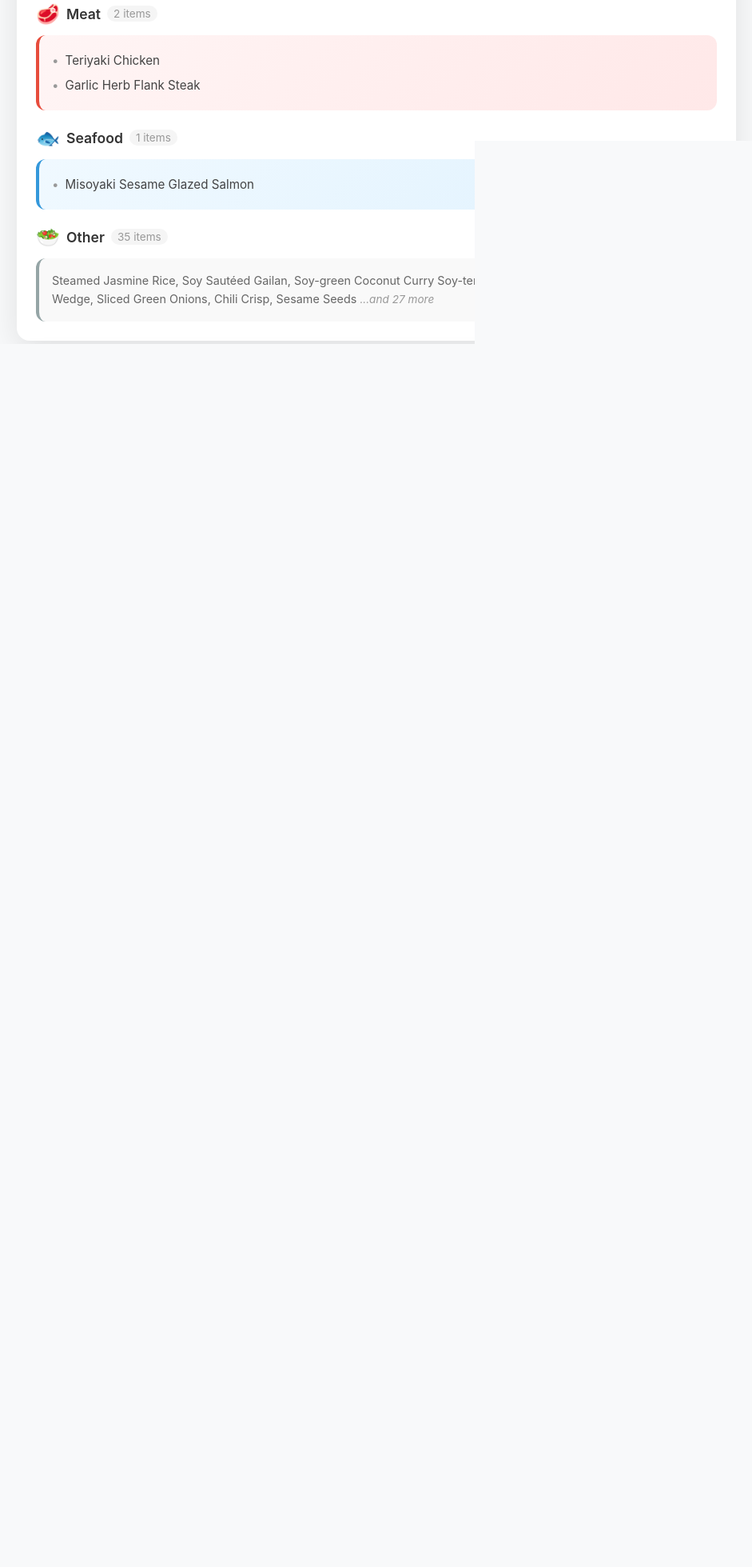
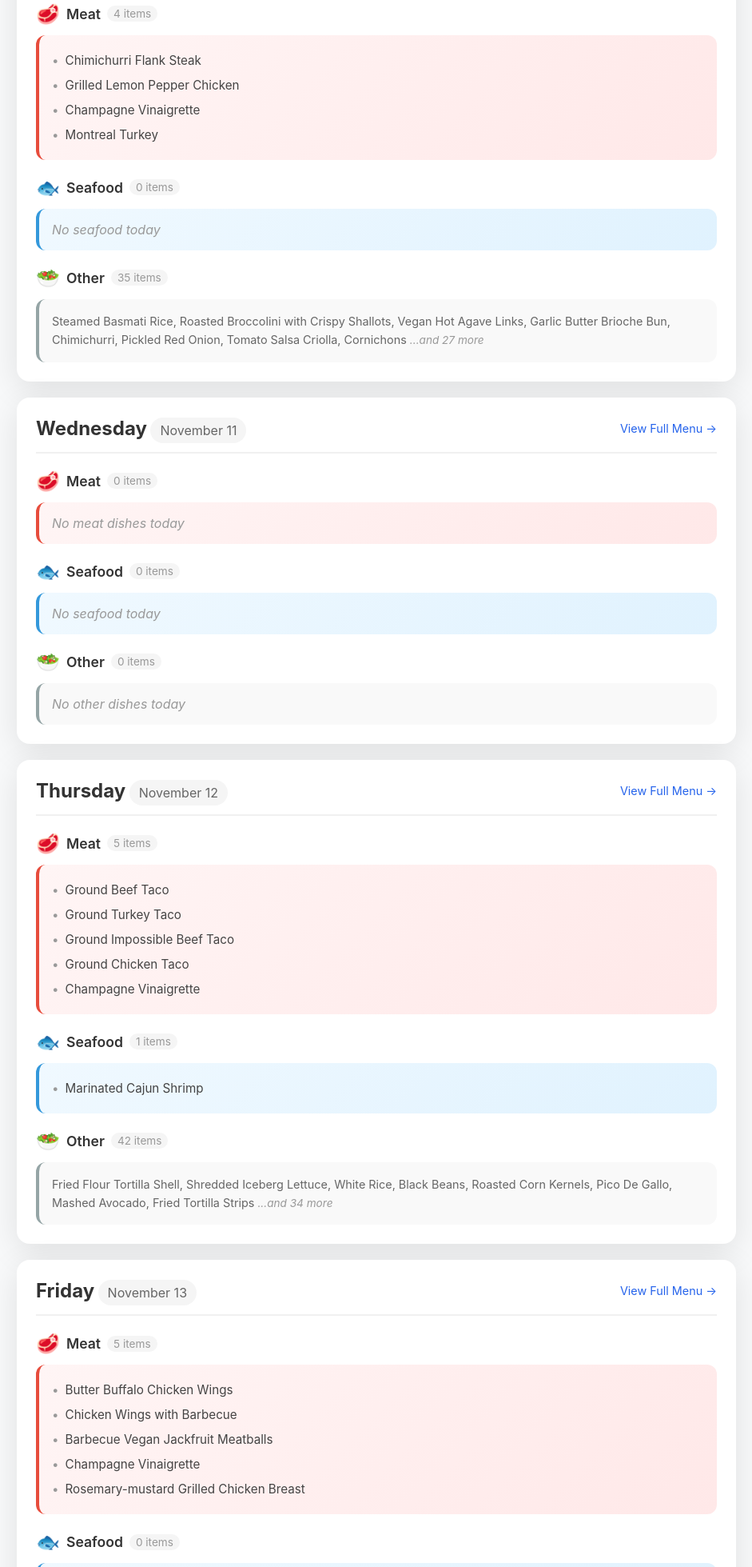
Before and after one commit to yyan5-sc/lunch-menu, a plain HTML site: page index.html in a window 1280 px wide. Shown: the part 841-2800 px from the top of the page at 80% size, without its empty margins (169-1110 px from the left). Drawn offline with Linux system fonts and the light colour scheme.

Commit message:
Update menu

```diff
--- a/index.html
+++ b/index.html
@@ -3,7 +3,7 @@
 <head>
     <meta charset="UTF-8">
     <meta name="viewport" content="width=device-width, initial-scale=1.0">
-    <title>Weekly Lunch Menu - 2026-11-02 to 2026-11-06</title>
+    <title>Weekly Lunch Menu - 2026-11-09 to 2026-11-13</title>
     <style>
         * {
             margin: 0;
@@ -199,16 +199,16 @@
         <header>
             <h1>🍽️ Weekly Lunch Menu</h1>
             <p>Palo Alto Cafeteria</p>
-            <p class="generated-time">Updated: Monday, November 02, 2026 at 12:08 PM UTC</p>
+            <p class="generated-time">Updated: Monday, November 09, 2026 at 12:39 PM UTC</p>
         </header>
 
         <div class="day-card">
             <div class="day-header">
                 <div>
                     <span class="day-name">Monday</span>
-                    <span class="day-date">November 02</span>
+                    <span class="day-date">November 09</span>
                 </div>
-                <a href="https://snap-palo-alto.cafebonappetit.com/cafe/2026-11-02/" target="_blank" class="menu-link">View Full Menu →</a>
+                <a href="https://snap-palo-alto.cafebonappetit.com/cafe/2026-11-09/" target="_blank" class="menu-link">View Full Menu →</a>
             </div>
 
             <div class="category">
@@ -219,9 +219,9 @@
                 </div>
                 <div class="meat-section">
                     <ul class='items-list'>
-                        <li>Grilled Saffron Honey-milk Glazed Chicken</li>
-                        <li>Persian Lamb and Eggplant Stew</li>
-                        <li>Vegetable Kufteh Persian Style Meatballs with Harissa</li>
+                        <li>Saffron Chicken Thighs</li>
+                        <li>Champagne Vinaigrette</li>
+                        <li>Lemon Thyme Marinated Flank Steak</li>
                     </ul>
                 </div>
             </div>
@@ -234,55 +234,7 @@
                 </div>
                 <div class="seafood-section">
                     <ul class='items-list'>
-                        <li>Montreal Shrimp</li>
-                    </ul>
-                </div>
-            </div>
-
-            <div class="category">
-                <div class="category-header">
-                    <span class="category-icon">🥗</span>
-                    <span class="category-title">Other</span>
-                    <span class="category-count">32 items</span>
-                </div>
-                <div class="other-section">
-                    <p class='items-inline'>Saffron Basmati Rice, Sauteed Zucchini and Tomatoes, White Flatbread, Mast-o Khiar Cucumber Yogurt Herb Sauce, Pickled Red Onion, Green Goddess Dressing, Red Wine Vinaigrette, Avocado Vinaigrette <span class='more-items'>...and 24 more</span></p>
-                </div>
-            </div>
-        </div>
-
-        <div class="day-card">
-            <div class="day-header">
-                <div>
-                    <span class="day-name">Tuesday</span>
-                    <span class="day-date">November 03</span>
-                </div>
-                <a href="https://snap-palo-alto.cafebonappetit.com/cafe/2026-11-03/" target="_blank" class="menu-link">View Full Menu →</a>
-            </div>
-
-            <div class="category">
-                <div class="category-header">
-                    <span class="category-icon">🥩</span>
-                    <span class="category-title">Meat</span>
-                    <span class="category-count">2 items</span>
-                </div>
-                <div class="meat-section">
-                    <ul class='items-list'>
-                        <li>Teriyaki Chicken</li>
-                        <li>Garlic Herb Flank Steak</li>
-                    </ul>
-                </div>
-            </div>
-
-            <div class="category">
-                <div class="category-header">
-                    <span class="category-icon">🐟</span>
-                    <span class="category-title">Seafood</span>
-                    <span class="category-count">1 items</span>
-                </div>
-                <div class="seafood-section">
-                    <ul class='items-list'>
-                        <li>Misoyaki Sesame Glazed Salmon</li>
+                        <li>Lemon Seared Skin on Sea Bass</li>
                     </ul>
                 </div>
             </div>
@@ -294,7 +246,7 @@
                     <span class="category-count">35 items</span>
                 </div>
                 <div class="other-section">
-                    <p class='items-inline'>Steamed Jasmine Rice, Soy Sautéed Gailan, Soy-green Coconut Curry Soy-tempeh, Vegetable Spring Roll, Lemon Wedge, Sliced Green Onions, Chili Crisp, Sesame Seeds <span class='more-items'>...and 27 more</span></p>
+                    <p class='items-inline'>Lemon-parsley Couscous, Roasted Mini Peppers, Lemon Garlic Tofu, Cucumber and Mint Yogurt Sauce, Zhoug (spicy Cilantro Sauce), Pickled Red Onion, Crumbled Feta Cheese, Sesame Hummus <span class='more-items'>...and 27 more</span></p>
                 </div>
             </div>
         </div>
@@ -302,23 +254,24 @@
         <div class="day-card">
             <div class="day-header">
                 <div>
-                    <span class="day-name">Wednesday</span>
-                    <span class="day-date">November 04</span>
+                    <span class="day-name">Tuesday</span>
+                    <span class="day-date">November 10</span>
                 </div>
-                <a href="https://snap-palo-alto.cafebonappetit.com/cafe/2026-11-04/" target="_blank" class="menu-link">View Full Menu →</a>
+                <a href="https://snap-palo-alto.cafebonappetit.com/cafe/2026-11-10/" target="_blank" class="menu-link">View Full Menu →</a>
             </div>
 
             <div class="category">
                 <div class="category-header">
                     <span class="category-icon">🥩</span>
                     <span class="category-title">Meat</span>
-                    <span class="category-count">3 items</span>
+                    <span class="category-count">4 items</span>
                 </div>
                 <div class="meat-section">
                     <ul class='items-list'>
-                        <li>Lemon-garlic Chicken Gyro</li>
-                        <li>Greek Inspired Beef Souvlaki</li>
-                        <li>Garlic-honey Glazed Turkey</li>
+                        <li>Chimichurri Flank Steak</li>
+                        <li>Grilled Lemon Pepper Chicken</li>
+                        <li>Champagne Vinaigrette</li>
+                        <li>Montreal Turkey</li>
                     </ul>
                 </div>
             </div>
@@ -338,10 +291,53 @@
                 <div class="category-header">
                     <span class="category-icon">🥗</span>
                     <span class="category-title">Other</span>
-                    <span class="category-count">37 items</span>
+                    <span class="category-count">35 items</span>
                 </div>
                 <div class="other-section">
-                    <p class='items-inline'>Lemon Herbed Farro, Roasted Zucchini and Squash, Sesame Chickpea Falafel Cakes, Pita Bread, Sesame Hummus, Crumbled Feta Cheese, Kalamata Olives, Dice Cucumber <span class='more-items'>...and 29 more</span></p>
+                    <p class='items-inline'>Steamed Basmati Rice, Roasted Broccolini with Crispy Shallots, Vegan Hot Agave Links, Garlic Butter Brioche Bun, Chimichurri, Pickled Red Onion, Tomato Salsa Criolla, Cornichons <span class='more-items'>...and 27 more</span></p>
+                </div>
+            </div>
+        </div>
+
+        <div class="day-card">
+            <div class="day-header">
+                <div>
+                    <span class="day-name">Wednesday</span>
+                    <span class="day-date">November 11</span>
+                </div>
+                <a href="https://snap-palo-alto.cafebonappetit.com/cafe/2026-11-11/" target="_blank" class="menu-link">View Full Menu →</a>
+            </div>
+
+            <div class="category">
+                <div class="category-header">
+                    <span class="category-icon">🥩</span>
+                    <span class="category-title">Meat</span>
+                    <span class="category-count">0 items</span>
+                </div>
+                <div class="meat-section">
+                    <p class='no-items'>No meat dishes today</p>
+                </div>
+            </div>
+
+            <div class="category">
+                <div class="category-header">
+                    <span class="category-icon">🐟</span>
+                    <span class="category-title">Seafood</span>
+                    <span class="category-count">0 items</span>
+                </div>
+                <div class="seafood-section">
+                    <p class='no-items'>No seafood today</p>
+                </div>
+            </div>
+
+            <div class="category">
+                <div class="category-header">
+                    <span class="category-icon">🥗</span>
+                    <span class="category-title">Other</span>
+                    <span class="category-count">0 items</span>
+                </div>
+                <div class="other-section">
+                    <p class='no-items'>No other dishes today</p>
                 </div>
             </div>
         </div>
@@ -350,23 +346,75 @@
             <div class="day-header">
                 <div>
                     <span class="day-name">Thursday</span>
-                    <span class="day-date">November 05</span>
+                    <span class="day-date">November 12</span>
                 </div>
-                <a href="https://snap-palo-alto.cafebonappetit.com/cafe/2026-11-05/" target="_blank" class="menu-link">View Full Menu →</a>
+                <a href="https://snap-palo-alto.cafebonappetit.com/cafe/2026-11-12/" target="_blank" class="menu-link">View Full Menu →</a>
             </div>
 
             <div class="category">
                 <div class="category-header">
                     <span class="category-icon">🥩</span>
                     <span class="category-title">Meat</span>
-                    <span class="category-count">4 items</span>
+                    <span class="category-count">5 items</span>
                 </div>
                 <div class="meat-section">
                     <ul class='items-list'>
-                        <li>Pork Butt Chile Colorado</li>
-                        <li>Chicken Thigh Fajitas</li>
-                        <li>Mustard Seared Flank Steak</li>
-                        <li>Sautéed Beyond Beef</li>
+                        <li>Ground Beef Taco</li>
+                        <li>Ground Turkey Taco</li>
+                        <li>Ground Impossible Beef Taco</li>
+                        <li>Ground Chicken Taco</li>
+                        <li>Champagne Vinaigrette</li>
+                    </ul>
+                </div>
+            </div>
+
+            <div class="category">
+                <div class="category-header">
+                    <span class="category-icon">🐟</span>
+                    <span class="category-title">Seafood</span>
+                    <span class="category-count">1 items</span>
+                </div>
+                <div class="seafood-section">
+                    <ul class='items-list'>
+                        <li>Marinated Cajun Shrimp</li>
+                    </ul>
+                </div>
+            </div>
+
+            <div class="category">
+                <div class="category-header">
+                    <span class="category-icon">🥗</span>
+                    <span class="category-title">Other</span>
+                    <span class="category-count">42 items</span>
+                </div>
+                <div class="other-section">
+                    <p class='items-inline'>Fried Flour Tortilla Shell, Shredded Iceberg Lettuce, White Rice, Black Beans, Roasted Corn Kernels, Pico De Gallo, Mashed Avocado, Fried Tortilla Strips <span class='more-items'>...and 34 more</span></p>
+                </div>
+            </div>
+        </div>
+
+        <div class="day-card">
+            <div class="day-header">
+                <div>
+                    <span class="day-name">Friday</span>
+                    <span class="day-date">November 13</span>
+                </div>
+                <a href="https://snap-palo-alto.cafebonappetit.com/cafe/2026-11-13/" target="_blank" class="menu-link">View Full Menu →</a>
+            </div>
+
+            <div class="category">
+                <div class="category-header">
+                    <span class="category-icon">🥩</span>
+                    <span class="category-title">Meat</span>
+                    <span class="category-count">5 items</span>
+                </div>
+                <div class="meat-section">
+                    <ul class='items-list'>
+                        <li>Butter Buffalo Chicken Wings</li>
+                        <li>Chicken Wings with Barbecue</li>
+                        <li>Barbecue Vegan Jackfruit Meatballs</li>
+                        <li>Champagne Vinaigrette</li>
+                        <li>Rosemary-mustard Grilled Chicken Breast</li>
                     </ul>
                 </div>
             </div>
@@ -386,59 +434,10 @@
                 <div class="category-header">
                     <span class="category-icon">🥗</span>
                     <span class="category-title">Other</span>
-                    <span class="category-count">37 items</span>
+                    <span class="category-count">35 items</span>
                 </div>
                 <div class="other-section">
-                    <p class='items-inline'>Mexican Red Rice, Sautéed Green Beans with Onion, Tomato, Cactus & Tofu Chile Colorado, Flour Tortilla, Corn Tortilla Chips, Pico De Gallo, Lime Wedges, Chiles En Escabeche <span class='more-items'>...and 29 more</span></p>
-                </div>
-            </div>
-        </div>
-
-        <div class="day-card">
-            <div class="day-header">
-                <div>
-                    <span class="day-name">Friday</span>
-                    <span class="day-date">November 06</span>
-                </div>
-                <a href="https://snap-palo-alto.cafebonappetit.com/cafe/2026-11-06/" target="_blank" class="menu-link">View Full Menu →</a>
-            </div>
-
-            <div class="category">
-                <div class="category-header">
-                    <span class="category-icon">🥩</span>
-                    <span class="category-title">Meat</span>
-                    <span class="category-count">3 items</span>
-                </div>
-                <div class="meat-section">
-                    <ul class='items-list'>
-                        <li>BBQ Chicken Thighs</li>
-                        <li>Philly Cheesesteak</li>
-                        <li>Beyond Beef Philly Cheesesteak</li>
-                    </ul>
-                </div>
-            </div>
-
-            <div class="category">
-                <div class="category-header">
-                    <span class="category-icon">🐟</span>
-                    <span class="category-title">Seafood</span>
-                    <span class="category-count">1 items</span>
-                </div>
-                <div class="seafood-section">
-                    <ul class='items-list'>
-                        <li>Ceviche Tuna Salad</li>
-                    </ul>
-                </div>
-            </div>
-
-            <div class="category">
-                <div class="category-header">
-                    <span class="category-icon">🥗</span>
-                    <span class="category-title">Other</span>
-                    <span class="category-count">32 items</span>
-                </div>
-                <div class="other-section">
-                    <p class='items-inline'>Ranch Seasoned French Fries, Cheese Sauce, Vegan Chipotle Mayo, Pickled Jalapenos, Dill Pickle, Crispy Fried Onions, Green Goddess Dressing, Red Wine Vinaigrette <span class='more-items'>...and 24 more</span></p>
+                    <p class='items-inline'>Waffle Fries, Creamy Macaroni and Cheese, Barbecue Tri Tip, Celery Sticks, Carrot Sticks, Creamy Blue Cheese Dressing, Vegan Coleslaw, Shredded Cheddar Cheese <span class='more-items'>...and 27 more</span></p>
                 </div>
             </div>
         </div>
```
